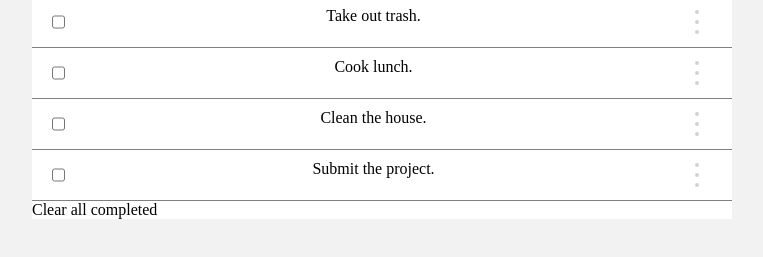
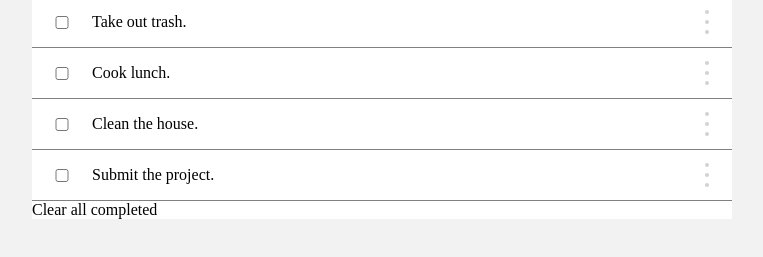
Before and after one commit to microvese-projects/To-Do-List, a website built with webpack: page src/index.html in a window 1280 px wide. Shown: the part 93-350 px from the top of the page, without its empty margins (258-1021 px from the left). Built offline with nearby package versions, Linux system fonts and the light colour scheme.

Commit message:
Update styling of the list items

```diff
--- a/src/style.css
+++ b/src/style.css
@@ -28,9 +28,10 @@ form label {
 }
 
 .to-do-item {
-  display: flex;
-  justify-content: space-between;
-  gap: 10px;
+  display: grid;
+  grid-template-columns: 20px 1fr 20px;
+  gap: 20px;
+  align-items: center;
   border-bottom: 1px solid gray;
   padding: 10px 20px;
 }
```
